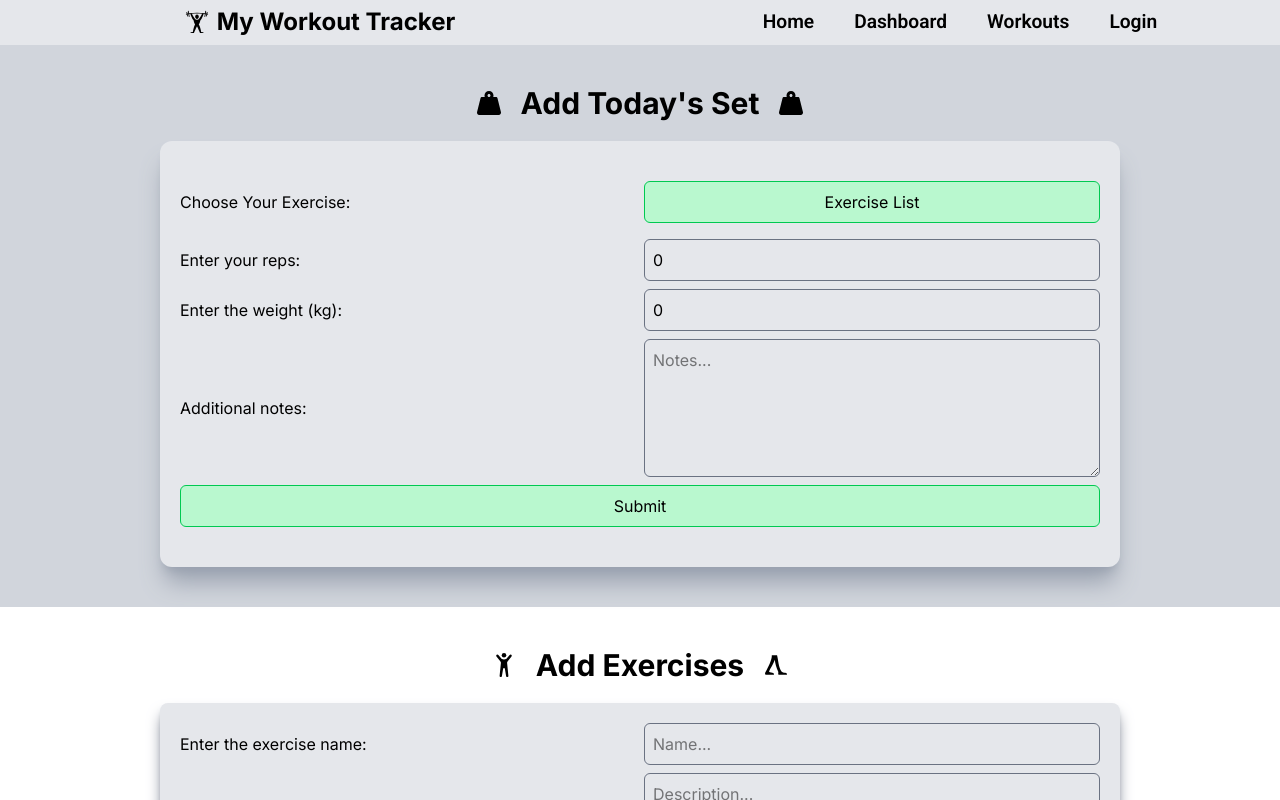
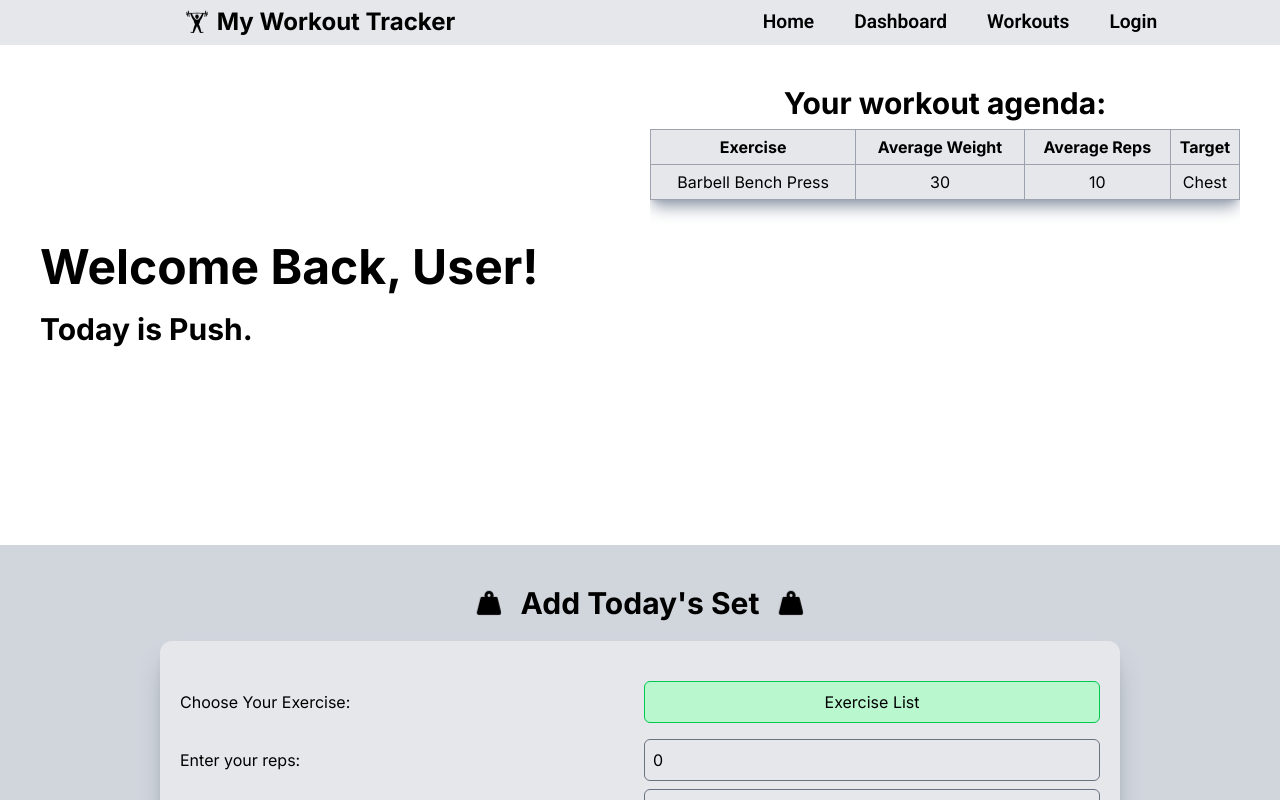
Before and after one commit to TANGHuyming/myworkoutapp, a Next.js app: page / in a window 1280 px wide. Shown: the top 800 px of the page. Built offline with nearby package versions, Linux system fonts and the light colour scheme.

Commit message:
Added welcome component

```diff
--- /dev/null
+++ b/app/components/Welcome.tsx
@@ -0,0 +1,54 @@
+"use client";
+import { useState } from "react";
+
+interface agendaType {
+    exercise: string,
+    averageWeight: number,
+    averageReps: number,
+    target: string,
+}
+
+export default function Welcome() {
+    const [name, setName] = useState("User");
+    const [workout, setWorkout] = useState("Push")
+    const [agenda, setAgenda] = useState<agendaType[]>([
+        { exercise: "Barbell Bench Press", averageWeight: 30, averageReps: 10, target: "Chest"},
+    ]);
+
+    return (
+        <div className="select-none grid grid-cols-2 justify-center items-center min-h-[500px] gap-5 p-10">
+            <h1 className="col-start-1 row-start-1 text-5xl font-bold self-end">Welcome Back, {name}!</h1>
+            <h2 className="col-start-1 row-start-2 text-3xl font-bold self-start">Today is {workout}.</h2>
+
+            <div className="col-start-2 row-span-2 flex flex-col justify-start items-center h-full gap-2">
+                <h2 className="text-3xl font-bold text-center">Your workout agenda:</h2>
+                <div className="overflow-y-scroll h-full w-full">
+                    <table className="w-full bg-gray-200 shadow-lg shadow-gray-400">
+                        <thead>
+                            <tr className="agenda">
+                                <th>Exercise</th>
+                                <th>Average Weight</th>
+                                <th>Average Reps</th>
+                                <th>Target</th>
+                            </tr>
+                        </thead>
+                        <tbody className="text-center">
+                            {
+                                agenda.map((a, index) => {
+                                    return (
+                                        <tr className="agenda" key={index}>
+                                            <td>{a.exercise}</td>
+                                            <td>{a.averageWeight}</td>
+                                            <td>{a.averageReps}</td>
+                                            <td>{a.target}</td>
+                                        </tr>
+                                    )
+                                })
+                            }
+                        </tbody>
+                    </table>
+                </div>
+            </div>
+        </div>
+    );
+}
--- a/app/components/WorkoutTimer.tsx
+++ b/app/components/WorkoutTimer.tsx
@@ -116,16 +116,7 @@ export default function WorkoutTimer() {
                 <FaClock className="expand text-2xl"/>
             </h2>
 
-            <div id="clock" className="clock justify-self-center items-self-center">
-                <div className="wrap">
-                    <span className="hour"></span>
-                    <span className="minute"></span>
-                    <span className="second"></span>
-                    <span className="dot"></span>
-                </div>
-            </div>
-
-            <div className="col-start-2 grid grid-rows-[40px_50px_1fr] gap-5">
+            <div className="col-start-1 grid grid-rows-[40px_50px_1fr] gap-5">
                 <h2 id="timer" className={`${pixelifySans.className} text-5xl font-semibold text-center`}>00:00:00:00</h2>
                 <div className="grid grid-col-3 gap-5">
                     <button id="start" type="button" className="col-start-1 p-2 bg-green-200 border-green-400 border rounded-md shadow-gray-400 shadow-lg cursor-pointer hover:bg-green-400 transition-all duration-300 ease-in-out">{start}</button>
@@ -133,7 +124,7 @@ export default function WorkoutTimer() {
                     <button id="reset" type="button" className="col-start-3 p-2 bg-red-200 border-red-400 border rounded-md shadow-gray-400 shadow-lg cursor-pointer hover:bg-red-400 transition-all duration-300 ease-in-out">Reset</button>
                 </div>
 
-                <div className="overflow-y-scroll max-h-[225px]">
+                <div className="col-start-1 overflow-y-scroll max-h-[225px]">
                     <table className="bg-gray-200 text-lg text-center shadow-lg shadow-gray-400 w-full">
                         <thead>
                             <tr>
@@ -156,6 +147,15 @@ export default function WorkoutTimer() {
                     </table>
                 </div>
             </div>
+
+            <div id="clock" className="col-start-2 clock justify-self-center items-self-center">
+                <div className="wrap">
+                    <span className="hour"></span>
+                    <span className="minute"></span>
+                    <span className="second"></span>
+                    <span className="dot"></span>
+                </div>
+            </div>
         </div>
     );
 }
--- a/app/globals.css
+++ b/app/globals.css
@@ -111,6 +111,11 @@
     z-index: 1;
 }
 
+.agenda th,
+.agenda td {
+    padding: 5px 0;
+}
+
 th, td {
     border: 1px solid #9ca3af;
 }
--- a/app/page.tsx
+++ b/app/page.tsx
@@ -2,10 +2,12 @@ import AddSet from "./components/AddSet";
 import AddExercise from "./components/AddExercise";
 import MaxRepChart from "./components/MaxRepChart";
 import WorkoutTimer from "./components/WorkoutTimer";
+import Welcome from "./components/Welcome";
 
 export default function Home() {
   return (
     <div className="">
+      <Welcome />
       <AddSet />
       <AddExercise />
       <MaxRepChart />
```
